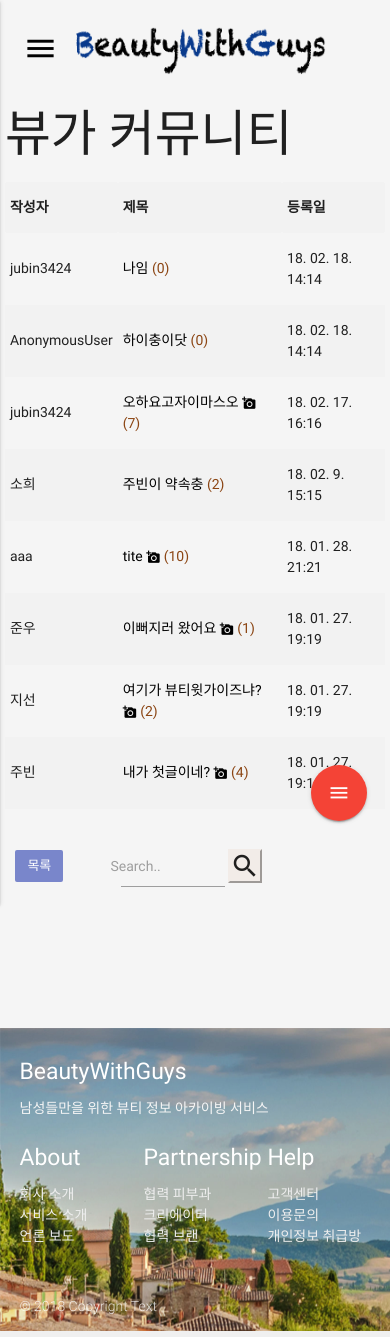
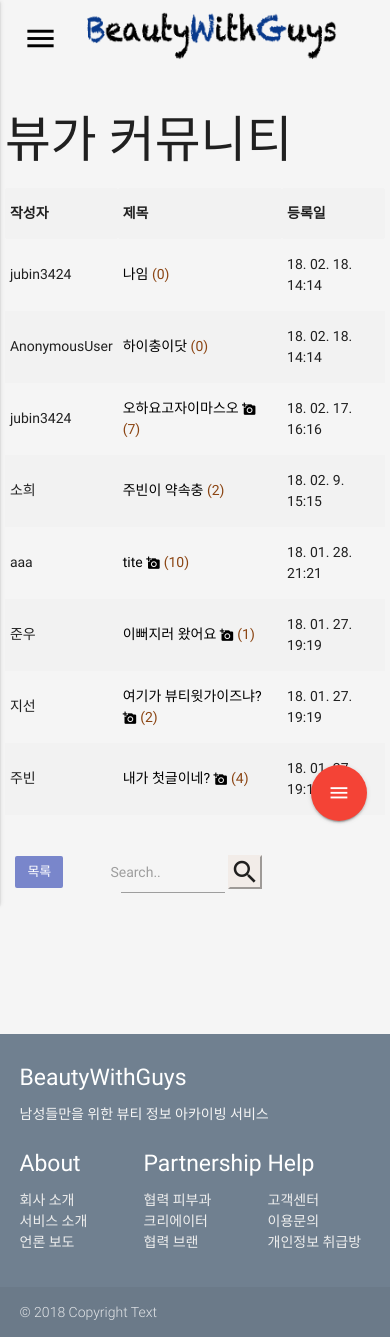
Before and after one commit to wtl0442/bwg_real, a Django app: page /post/ in a window 390 px wide. Run offline with Django 3.2, Linux system fonts and the light colour scheme; data comes from the database, SQL or seed files in the repository; both versions use the stored data as it was after the commit; some libraries are stand-ins or nearby versions.

Commit message:
edit mobile version css from jb

```diff
--- a/beautiful/accounts/templates/accounts/profile_detail.html
+++ b/beautiful/accounts/templates/accounts/profile_detail.html
@@ -1,5 +1,7 @@
 {% extends 'base.html' %}
 {% block content %}
+    <div class="hide-on-med-and-down" style="max-width:100%; height:30px;"></div>
+    <div class="profile_mobile">
     <h2>{{ profile.user.last_name }}{{ profile.user.first_name|default:"관리자" }}</h2>
     <img src="{{ profile.image_url }}" width="300">
     <p>생년월일 : {{ profile.birth_date|default:"미입력"|date:"Y.m.d." }}</p>
@@ -8,4 +10,5 @@
     {% if request.user.profile == profile %}
     <a href="{% url 'accounts:update_profile' %}" class="btn">프로필 수정하기</a>
     {% endif %}
+    </div>
 {% endblock %}
--- a/beautiful/beautiful/templates/base.html
+++ b/beautiful/beautiful/templates/base.html
@@ -57,7 +57,7 @@ img.navImg{
 }
 body footer.page-footer {
     margin-top:100px;
-	background-image: url('{% static 'footer_image.png' %}');
+    background-color:slategray;
 }
 </style>
 
@@ -74,14 +74,13 @@ body footer.page-footer {
     <div class="nav-wrapper center_align">
         <div class="container">
 
-          <div class="row">
+          <div class="row hide-on-med-and-down">
             <!-- Navbar menu -->
           <div class="navbar_back hide-on-med-and-down ">
-
             <ul class="main_menu hide-on-med-and-down">
 
               <div class="col l2 m2 nav_logo">
-                <li><a href="{% url 'main:showMain' %}"><img src="{% static 'new_logo.png' %}" class="show-on-large "></a></li>
+                <li><a href="{% url 'main:showMain' %}"><img src="{% static 'new_logo.png' %}" class="show-on-large"></a></li>
               </div>
 
               <div class="col l7 m7 menu_list">
@@ -98,7 +97,7 @@ body footer.page-footer {
                 <div class="col l6 m6 login_text_div">
                 <li>Hello! {{ request.user.username }}</li></div>
                 <div class="col l6 m6 login_text_div ">
-                <a href="{%  url 'accounts:logout' %}">Logout</a></li></div>
+                <li><a href="{%  url 'accounts:logout' %}">Logout</a></li></div>
 
                 {% else %}
                 <div class="col l6 m6 login_text_div">
@@ -117,11 +116,12 @@ body footer.page-footer {
             <ul id="slide-out" class="side-nav">
                 <li><div class="user-view">
                     <div class="background">
-                        <img src="{% static "milestone.jpg" %}">
+                        <img src="{% static "footer_image.png" %}">
                     </div>
-                    <a href="#!user" style="text-align: center;"><img class="circle" src="{% static "hottest.gif" %}" style="display:inline;"></a>
-                    <a href="#!name"><span class="white-text name">John Doe</span></a>
-                    <a href="#!email"><span class="white-text email">jdandturk@gmail.com</span></a>
+                    <a href="#!user" style="text-align: center; height:60px;">
+                        <img class="circle" src="{% static "img/default_image.png" %}" style="display:inline;"></a>
+                    <a href="#!name"><span class="white-text name">박지선 회원님</span></a>
+                    <a href="#!email"><span class="white-text email">parkjisun@gmail.com</span></a>
                 </div></li>
                 <li><a href="#!"><i class="material-icons">cloud</i>뷰티윗가이즈?</a></li>
                 <li><a href="{% url 'wiki:wikimain' %}">피부 백서</a></li>
@@ -130,14 +130,28 @@ body footer.page-footer {
                 <li><a href="{% url 'review:review_list' %}">제품후기</a></li>
                 <li><a href="{% url 'post:post_list' %}">커뮤니티</a></li>
                 <li><div class="divider"></div></li>
-                <li><a class="subheader">Subheader</a></li>
-                <li><a class="waves-effect" href="#!">Third Link With Waves</a></li>
+                <li><a class="subheader">협력사이트</a></li>
+                <li><a class="waves-effect" href="#!">주빈세상피부과</a></li>
+                <li><a class="waves-effect" href="#!">젊어지는준우피부과</a></li>
             </ul>
-            <a href="#" data-activates="slide-out" class="button-collapse"><i class="material-icons">menu</i></a>
-            <script>$(".button-collapse").sideNav();</script>
-            <a href="{% url 'main:showMain' %}">
-                <img src="{% static 'new_logo.png' %}"
-                     class="hide-on-large-only" width="250px" style="margin-top:5px; margin-right:15px;"></a>
+
+            <!--모바일 기기에서 보이는 메뉴바 버튼과 처리 스크립트-->
+            <div class="row hide-on-large-only" style="margin-top:10px;">
+                <div class="col m3 s2">
+                <a href="#" data-activates="slide-out" class="button-collapse"><i class="material-icons">menu</i></a>
+                <script>$(".button-collapse").sideNav();</script>
+                </div>
+
+                <div class="col m6 s9" style="height:52px; text-align:center;">
+                <a href="{% url 'main:showMain' %}">
+                    <img src="{% static 'new_logo.png' %}"
+                         class="hide-on-large-only" width="250px" style=""></a>
+                </div>
+
+                <div class="col m3 s1">
+                    &nbsp;
+                </div>
+            </div>
         </div>
     </div>
   </nav>
--- a/beautiful/post/templates/post/post_list.html
+++ b/beautiful/post/templates/post/post_list.html
@@ -1,7 +1,7 @@
 {% extends 'base.html' %}
 {% load static %}
 {% block content %}
-        <div style="max-width:100%; height:30px;"></div>
+        <div class="hide-on-med-and-down" style="max-width:100%; height:30px;"></div>
         <h2>뷰가 커뮤니티</h2>
         <table class="striped">
             <tr><th>작성자</th><th>제목</th><th>등록일</th></tr>
```
Also changed, not shown: beautiful/main/static/css/main_core.css (+0 -8 lines), beautiful/db.sqlite3.
